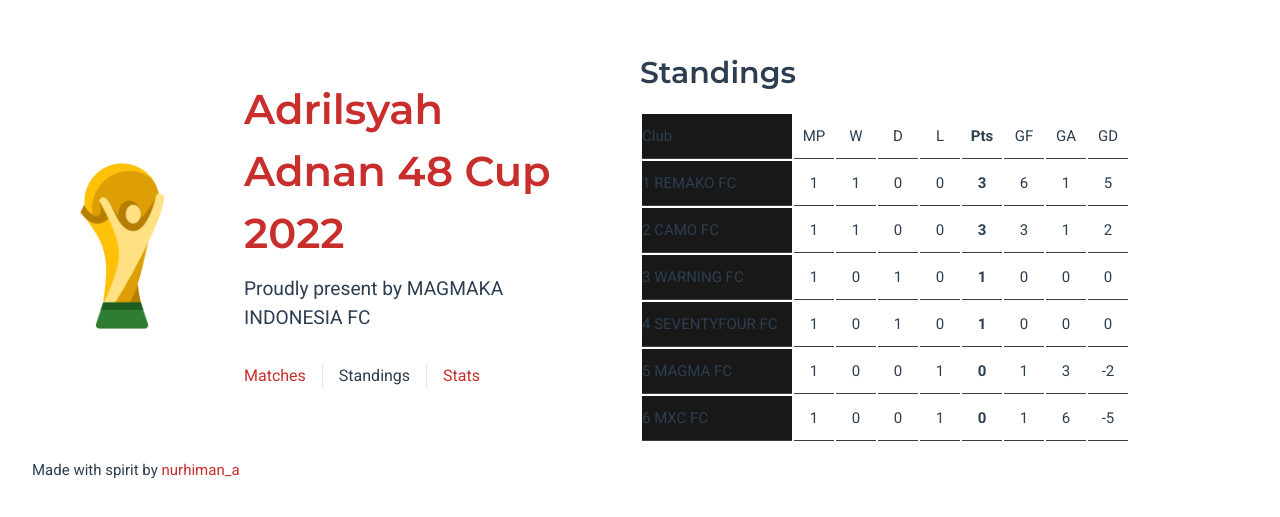
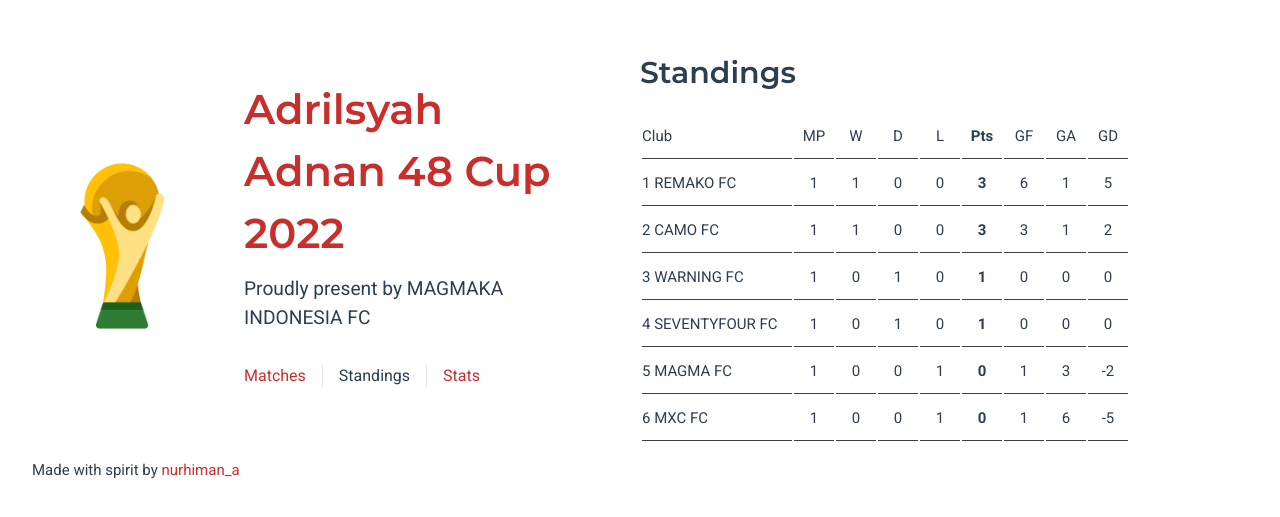
Before and after one commit to Nurhiman20/magmaka-futsal-league, a Vue app: page /standings in a window 1280 px wide. Shown: the part 127-644 px from the top of the page. Built offline with nearby package versions, Linux system fonts and the light colour scheme.

Commit message:
:art: feat(Standings): Layout

```diff
--- a/src/views/StandingsView.vue
+++ b/src/views/StandingsView.vue
@@ -67,7 +67,7 @@
 <template>
 	<div>
 		<h1 style="margin-bottom: 15px">Standings</h1>
-		<div class="table-style">
+		<div>
 			<table>
 				<thead>
 					<tr>
```
